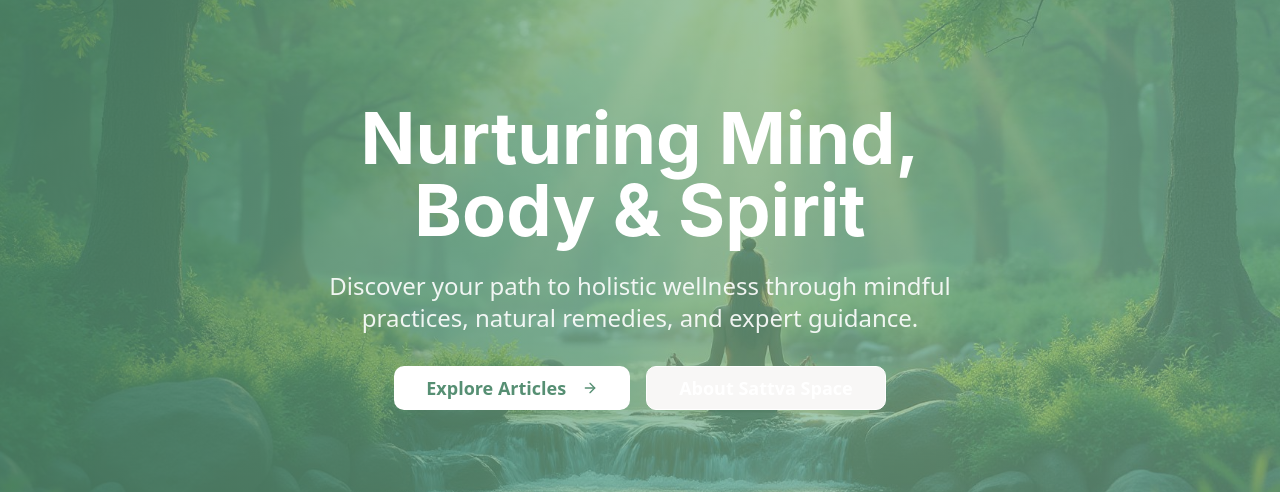
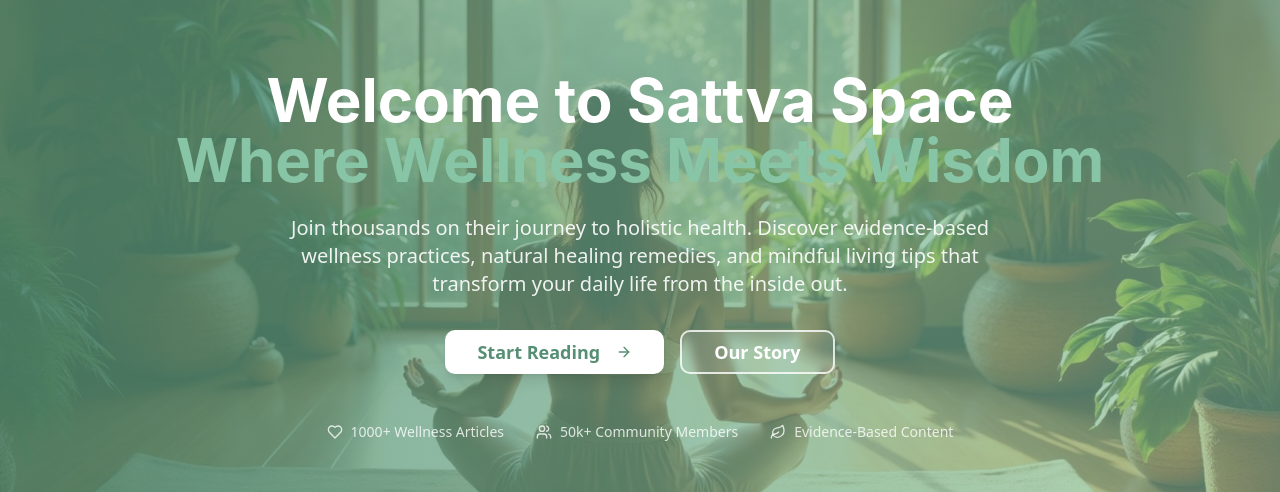
Before and after one commit to unnatissaini/sattva-space-blog, a React (Vite) app: page / in a window 1280 px wide. Shown: the part 209-701 px from the top of the page. Built offline with nearby package versions, Linux system fonts and the light colour scheme; no server answers.

Commit message:
Refine hero section styling
Update hero section to be more realistic and change the "About Sattva Space" button text color to white.

```diff
--- a/src/pages/Home.tsx
+++ b/src/pages/Home.tsx
@@ -5,7 +5,7 @@ import { Card, CardContent } from "@/components/ui/card";
 import BlogCard from "@/components/BlogCard";
 import { NewsletterSignup } from "@/components/NewsletterSignup";
 import { blogPosts } from "@/data/blogPosts";
-import heroImage from "@/assets/hero-wellness.jpg";
+import heroImage from "@/assets/hero-sattva-space.jpg";
 
 const Home = () => {
   const featuredPosts = blogPosts.slice(0, 3);
@@ -44,36 +44,52 @@ const Home = () => {
           <div className="absolute inset-0 bg-gradient-to-r from-primary/80 to-primary-glow/60"></div>
         </div>
 
-        <div className="relative z-10 text-center text-white px-4 sm:px-6 lg:px-8 max-w-4xl mx-auto">
-          <h1 className="text-5xl sm:text-6xl lg:text-7xl font-heading font-bold mb-6 animate-fade-in">
-            Nurturing Mind,
+        <div className="relative z-10 text-center text-white px-4 sm:px-6 lg:px-8 max-w-5xl mx-auto">
+          <h1 className="text-4xl sm:text-5xl lg:text-6xl font-heading font-bold mb-6 animate-fade-in leading-tight">
+            Welcome to Sattva Space
             <br />
-            Body & Spirit
+            <span className="text-primary-glow">Where Wellness Meets Wisdom</span>
           </h1>
-          <p className="text-xl sm:text-2xl mb-8 text-white/90 max-w-2xl mx-auto animate-fade-in [animation-delay:0.2s]">
-            Discover your path to holistic wellness through mindful practices,
-            natural remedies, and expert guidance.
+          <p className="text-lg sm:text-xl mb-8 text-white/90 max-w-3xl mx-auto animate-fade-in [animation-delay:0.2s] leading-relaxed">
+            Join thousands on their journey to holistic health. Discover evidence-based wellness practices,
+            natural healing remedies, and mindful living tips that transform your daily life from the inside out.
           </p>
           <div className="flex flex-col sm:flex-row gap-4 justify-center animate-fade-in [animation-delay:0.4s]">
             <Button
               asChild
               size="lg"
-              className="bg-white text-primary hover:bg-white/90 font-semibold px-8 py-4 text-lg"
+              className="bg-white text-primary hover:bg-white/90 hover:scale-105 transition-all duration-300 font-semibold px-8 py-4 text-lg shadow-lg"
             >
               <Link to="/blog">
-                Explore Articles <ArrowRight className="w-5 h-5 ml-2" />
+                Start Reading <ArrowRight className="w-5 h-5 ml-2" />
               </Link>
             </Button>
             <Button
               asChild
               variant="outline"
               size="lg"
-              className="border-white text-white hover:bg-white hover:text-primary font-semibold px-8 py-4 text-lg"
+              className="border-2 border-white/80 bg-white/10 text-white hover:bg-white hover:text-primary hover:scale-105 transition-all duration-300 font-semibold px-8 py-4 text-lg backdrop-blur-sm"
             >
               <Link to="/about">
-                About Sattva Space
+                Our Story
               </Link>
             </Button>
+          </div>
+
+          {/* Trust indicators */}
+          <div className="mt-12 flex flex-wrap justify-center items-center gap-8 text-white/80 text-sm animate-fade-in [animation-delay:0.6s]">
+            <div className="flex items-center gap-2">
+              <Heart className="w-4 h-4" />
+              <span>1000+ Wellness Articles</span>
+            </div>
+            <div className="flex items-center gap-2">
+              <Users className="w-4 h-4" />
+              <span>50k+ Community Members</span>
+            </div>
+            <div className="flex items-center gap-2">
+              <Leaf className="w-4 h-4" />
+              <span>Evidence-Based Content</span>
+            </div>
           </div>
         </div>
       </section>
```
Also changed, not shown: src/assets/hero-sattva-space.jpg (added).
